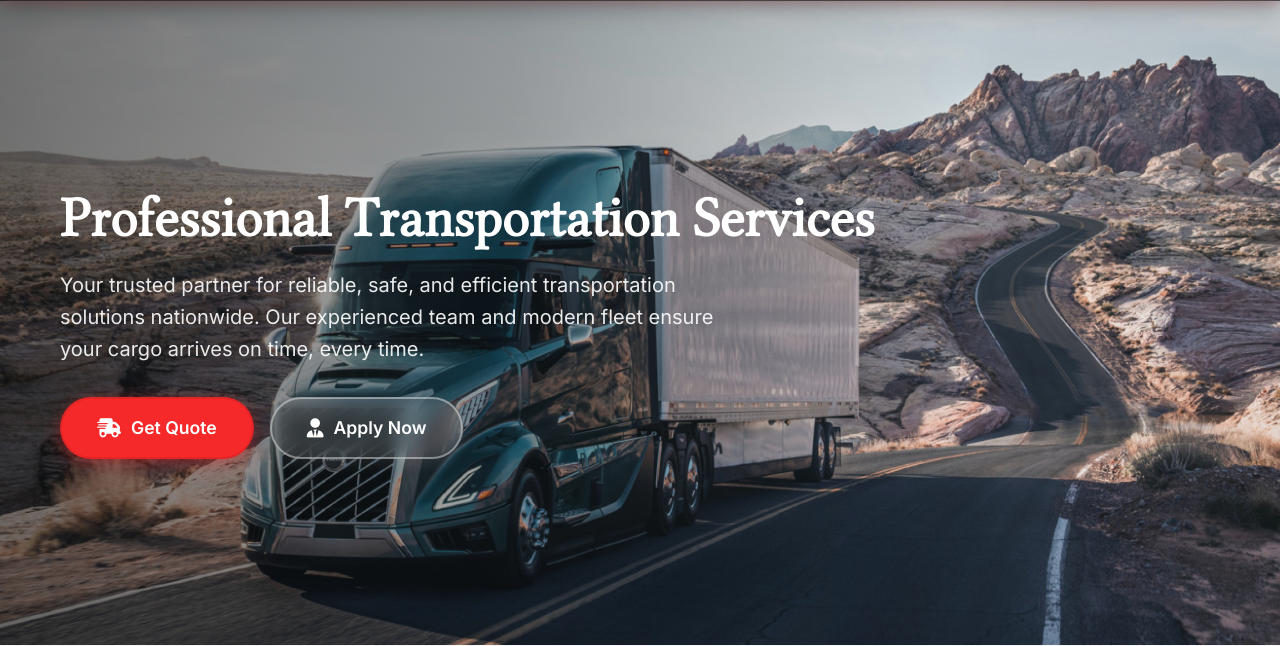
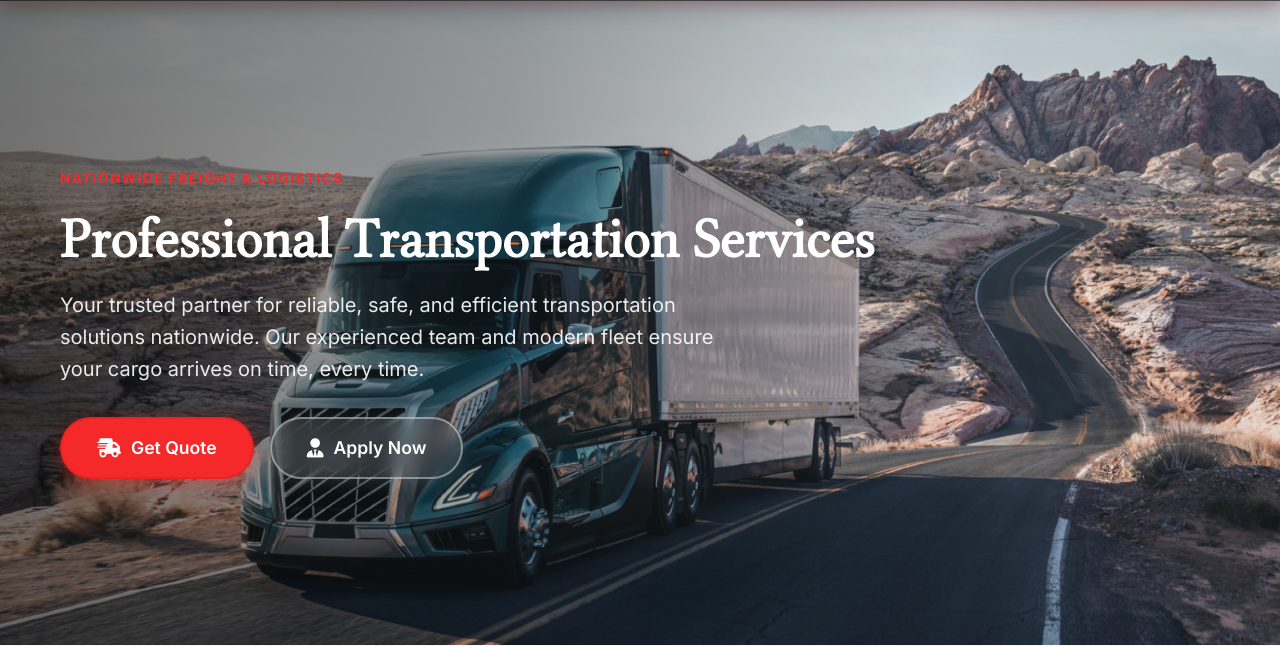
Before and after one commit to chavousllc/smttrans, a Flask app: page / in a window 1280 px wide. Shown: the part 155-801 px from the top of the page. Run offline with Flask 3, Linux system fonts and the light colour scheme; some libraries are stand-ins or nearby versions.

Commit message:
Revert hero redesign, keep only the eyebrow label
The split-panel/diagonal-edge redesign didn't land well. Reverted back to
the original text-directly-on-photo layout with the gradient scrim, and
kept just the 'Nationwide Freight & Logistics' eyebrow label above the
heading. Re-applied the generalized [data-en] translation sweep in
script.js (undone by the revert) so the eyebrow still translates
correctly with the language switcher.

```diff
--- a/public/static/css/home.css
+++ b/public/static/css/home.css
@@ -36,6 +36,16 @@
     padding: 0 20px;
     z-index: 2;
     position: relative;
+}
+
+.home-eyebrow {
+    display: inline-block;
+    color: var(--brand-red);
+    font-weight: 700;
+    font-size: 0.85rem;
+    letter-spacing: 1.5px;
+    text-transform: uppercase;
+    margin-bottom: 1rem;
 }
 
 .home h1 {
--- a/public/static/js/script.js
+++ b/public/static/js/script.js
@@ -388,9 +388,10 @@ let currentLanguage = 'en';
 function switchLanguage(lang) {
     currentLanguage = lang;
 
-    // Update navigation links
-    document.querySelectorAll('.nav-link[data-en]').forEach(link => {
-        link.textContent = link.getAttribute(`data-${lang}`);
+    // Update any statically-translated element (nav links, hero eyebrow, etc.)
+    document.querySelectorAll('[data-en]').forEach(el => {
+        const value = el.getAttribute(`data-${lang}`);
+        if (value) el.textContent = value;
     });
 
     // Update language toggle button
--- a/templates/components/home.html
+++ b/templates/components/home.html
@@ -2,6 +2,7 @@
 <section id="home" class="home" data-section="home">
     <div class="home-content">
         <div class="home-additional-content">
+            <span class="home-eyebrow" data-en="Nationwide Freight &amp; Logistics" data-ru="Грузоперевозки по всей стране" data-uz="Mamlakat bo'ylab yuk tashish xizmati">Nationwide Freight &amp; Logistics</span>
             <h1>Professional Transportation Services</h1>
             <p class="home-subtitle">Your trusted partner for reliable, safe, and efficient transportation solutions nationwide. Our experienced team and modern fleet ensure your cargo arrives on time, every time.</p>
         </div>
```
